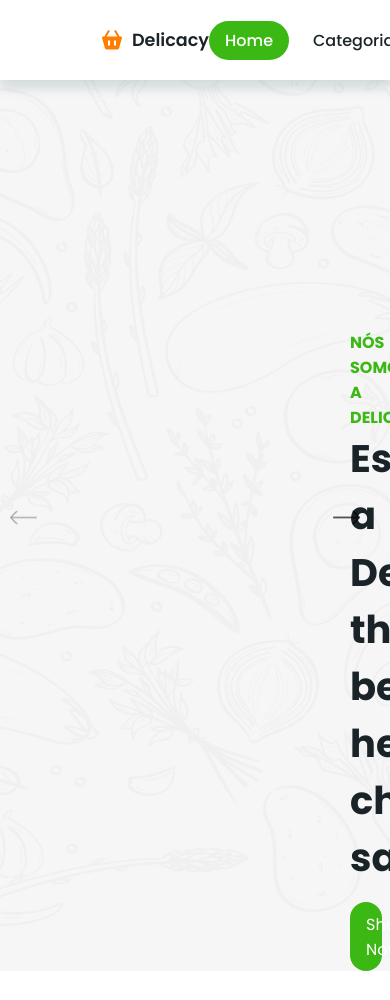
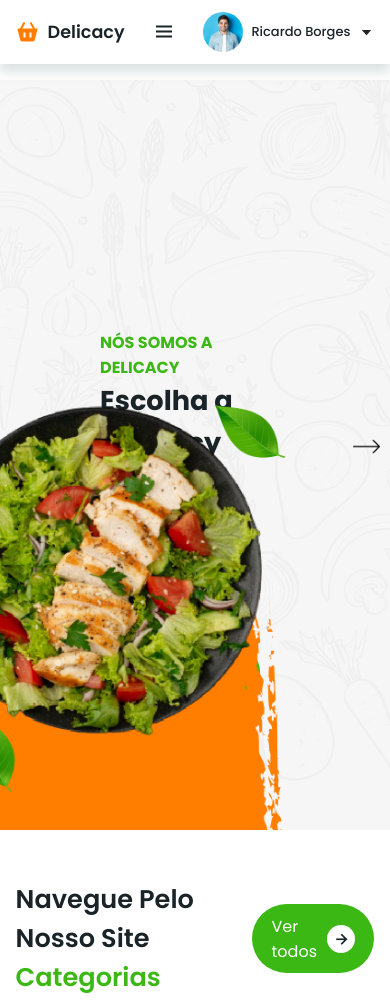
Before and after one commit to Ricardo-borges1/Delicacy, a plain HTML site: page index.html in a window 390 px wide. Shown: the top 1000 px of the page. Drawn offline with nearby package versions, Linux system fonts and the light colour scheme.

Commit message:
DELICACY

```diff
--- a/main.js
+++ b/main.js
@@ -8,3 +8,16 @@ var swiper = new Swiper(".home", {
         prevEl: ".swiper-button-prev",
       },
      });
+
+     let menu = document.querySelector('#menu-icon');
+     let navbar = document.querySelector('#navbar');
+
+     menu.onclick = () => {
+         menu.classList.toggle('bx-x');
+         navbar.classList.toggle('active');
+     }
+
+     window.onscroll = () => {
+         menu.classList.remove('bx-x');
+         navbar.classList.remove('active');
+     }
--- a/style.css
+++ b/style.css
@@ -563,3 +563,81 @@ header{
     text-align: center;
     padding: 20px;
 }
+
+
+
+
+/* Responsive Design */
+@media (max-width: 1080px) {
+    header{
+        padding: 18px 60px;
+    }
+    .home-text{
+        padding: 0 100px;
+    }
+    .container img{
+        right: 100px;
+    }
+}
+
+@media (max-width: 991px){
+    header{
+        padding: 18px 4%;
+    }
+    section{
+        padding: 50px 4%;
+    }
+    .home-text h1{
+        font-size: 2rem;
+    }
+    .swiper-button-next,
+    .swiper-button-prev{
+        margin: 0;
+    }
+}
+
+@media (max-width: 852px){
+    header{
+        padding: 12px 4%;
+    }
+    #menu-icon{
+        display: initial;
+    }
+    .navbar{
+        position: absolute;
+        top: -570px;
+        left: 0;
+        right: 0;
+        display: flex;
+        flex-direction: column;
+        background: var(--bg-color);
+        box-shadow: 4px 4px 0 4px rgba(14, 55, 54 / 15%);
+        transition: 0.2s all linear;
+        text-align: left;
+    }
+    .navbar a{
+        padding: 1rem;
+        margin: 1rem;
+        display: block;
+    }
+    .navbar a:hover,
+    .navbar .home-active{
+        border-radius: 00.5rem;
+        color: var(--bg-color);
+    }
+    .navbar.active{
+        top: 100%;
+    }
+    .home-text h1{
+        font-size: 1.7rem;
+    }
+    .container img{
+        width: 390px;
+    }
+    .btn{
+        padding: 0.6rem 1.2rem;
+    }
+    .products-conatiner{
+        grid-template-columns: repeat(auto-fit, minmax(244px, auto));
+    }
+}
```
